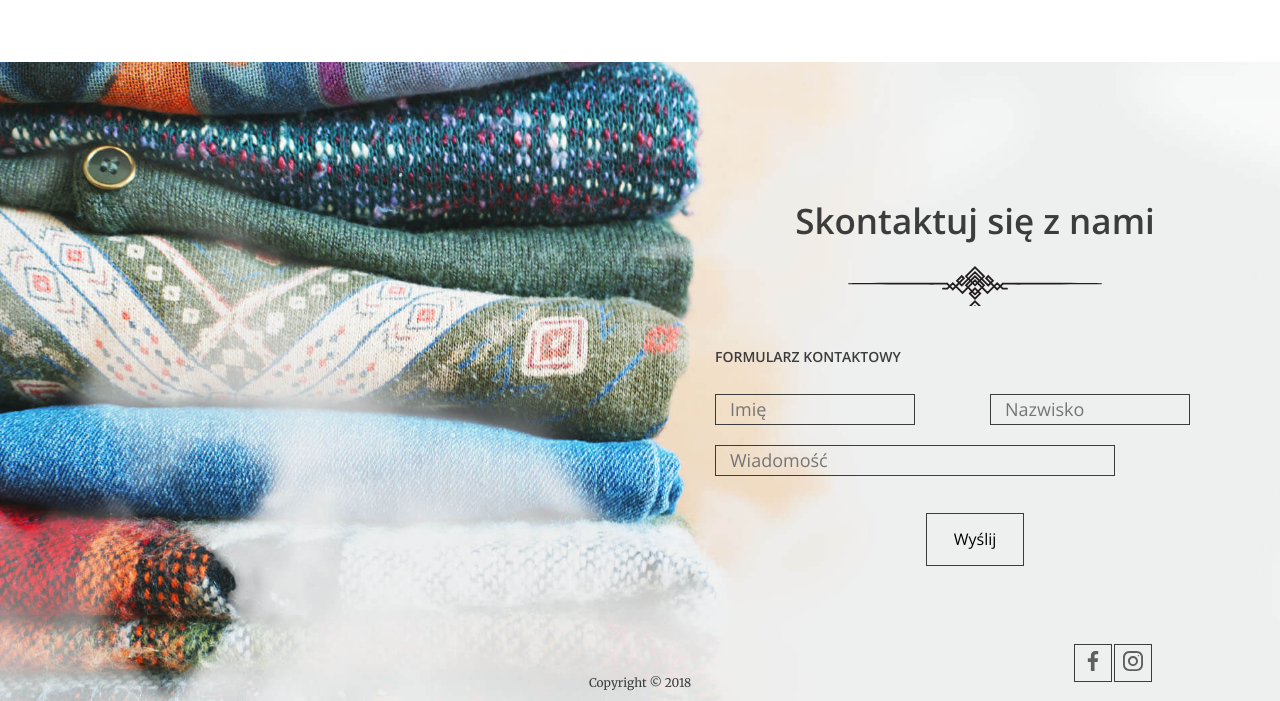
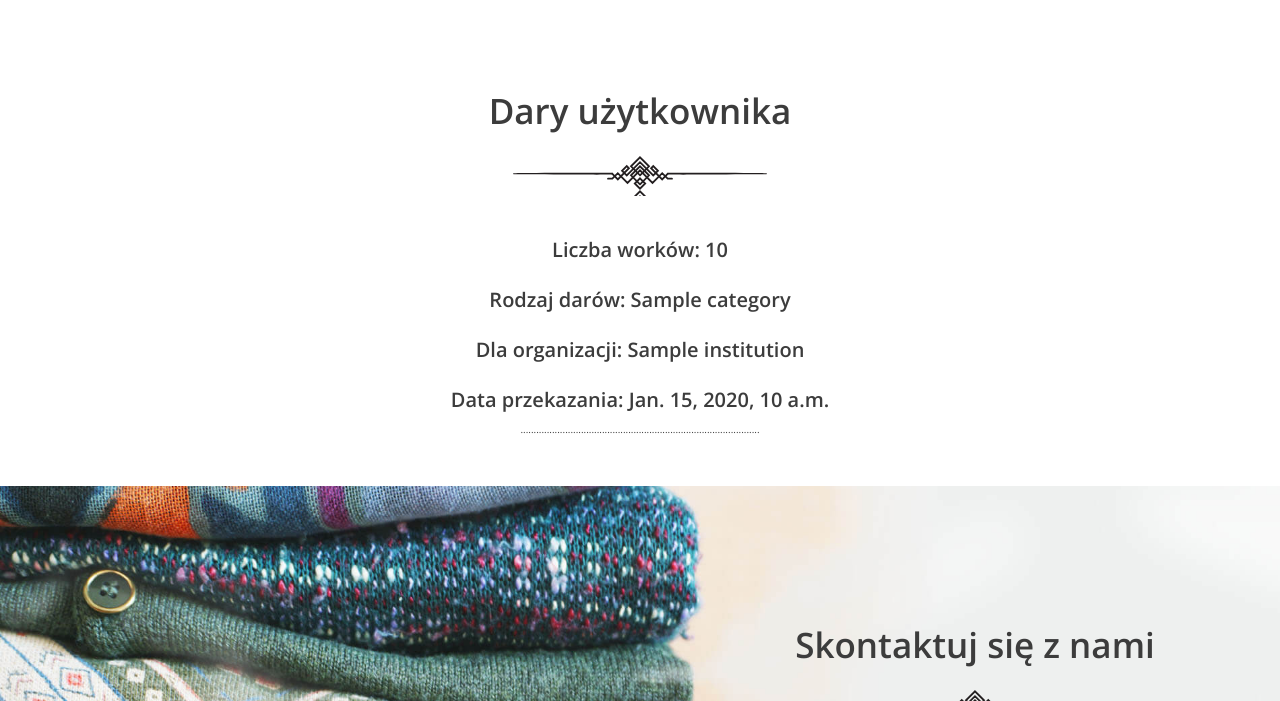
Before and after one commit to Patryk-Baracz/OWDR, a Django app: template owdr/owdr_app/templates/user.html in a window 1280 px wide. Shown: the part 1151-1852 px from the top of the page. Run offline with Django 3.2, Linux system fonts and the light colour scheme; the template is opened without the code that fills it: most values are stand-ins (such as "Sample title", 1, 10 or a date in 2020).

Commit message:
wyświetlanie przekazanych darów przez uzytkownika

```diff
--- a/owdr/owdr_app/admin.py
+++ b/owdr/owdr_app/admin.py
@@ -1,8 +1,9 @@
 from django.contrib import admin
-from .models import Donation, Category, Institution, InstitutionCategory
+from .models import Donation, Category, Institution, InstitutionCategory, DonationCategory
 # Register your models here.
 
 admin.site.register(Donation)
 admin.site.register(Category)
 admin.site.register(Institution)
 admin.site.register(InstitutionCategory)
+admin.site.register(DonationCategory)
--- a/owdr/owdr_app/templates/user.html
+++ b/owdr/owdr_app/templates/user.html
@@ -7,7 +7,16 @@
         <h1>Imię: {{ user.first_name }}</h1>
         <h1>Nazwisko: {{ user.last_name }}</h1>
         <h1>Email: {{ user.email }}</h1>
-
+    </section>
+    <section class="login-page" id="donations">
+      <h2>Dary użytkownika</h2>
+        {% for donation in donations %}
+        <h1>Liczba worków: {{ donation.quantity }}</h1>
+        <h1>Rodzaj darów: {{ donation.category }}</h1>
+        <h1>Dla organizacji: {{ donation.institution }}</h1>
+        <h1>Data przekazania: {{ donation.pick_up_date }}</h1>
+        ...........................................................................................
+        {% endfor %}
     </section>
 
 {% endblock %}
```
Also changed, not shown: owdr/owdr_app/views.py (+14 -2 lines).
